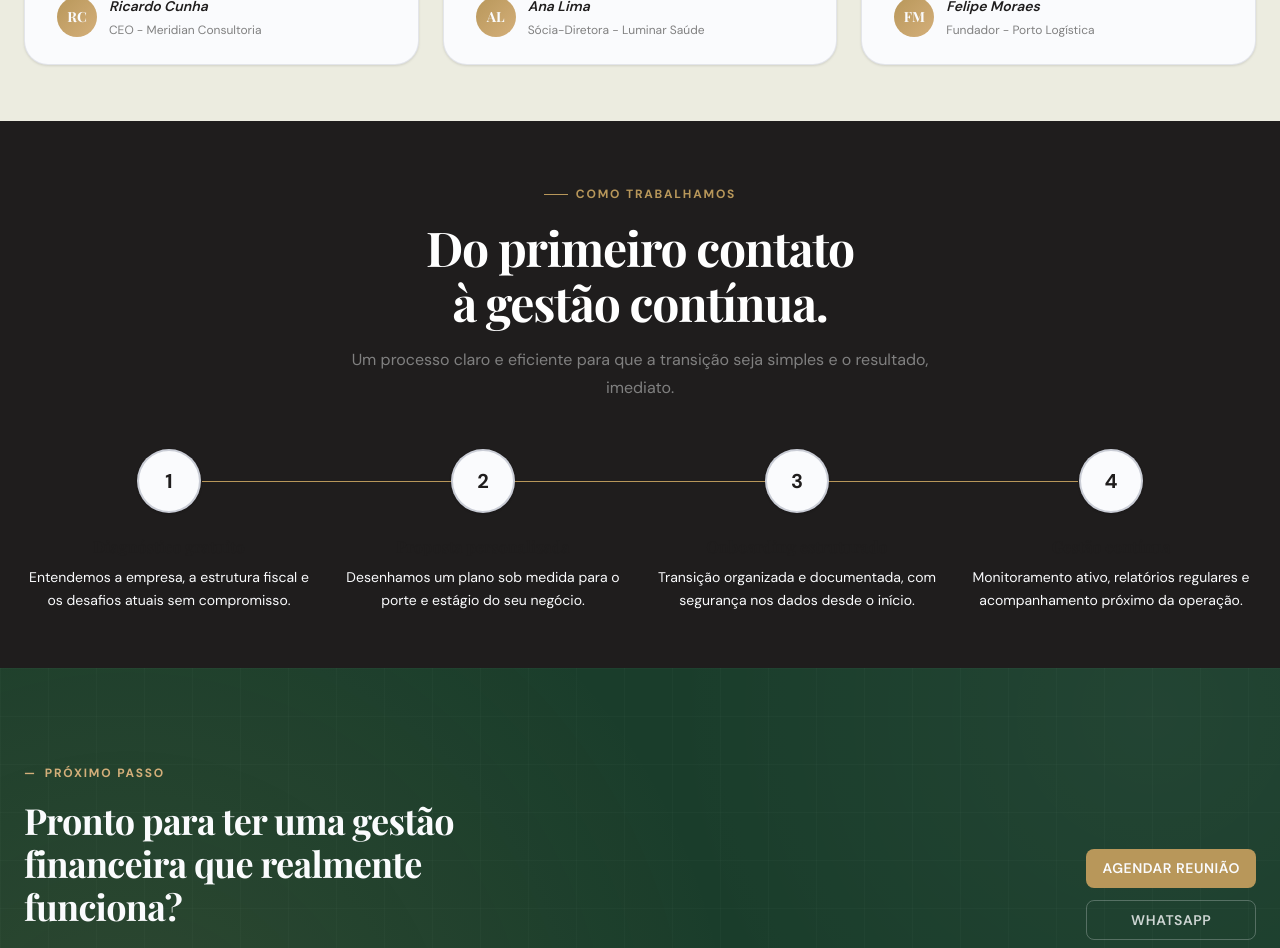
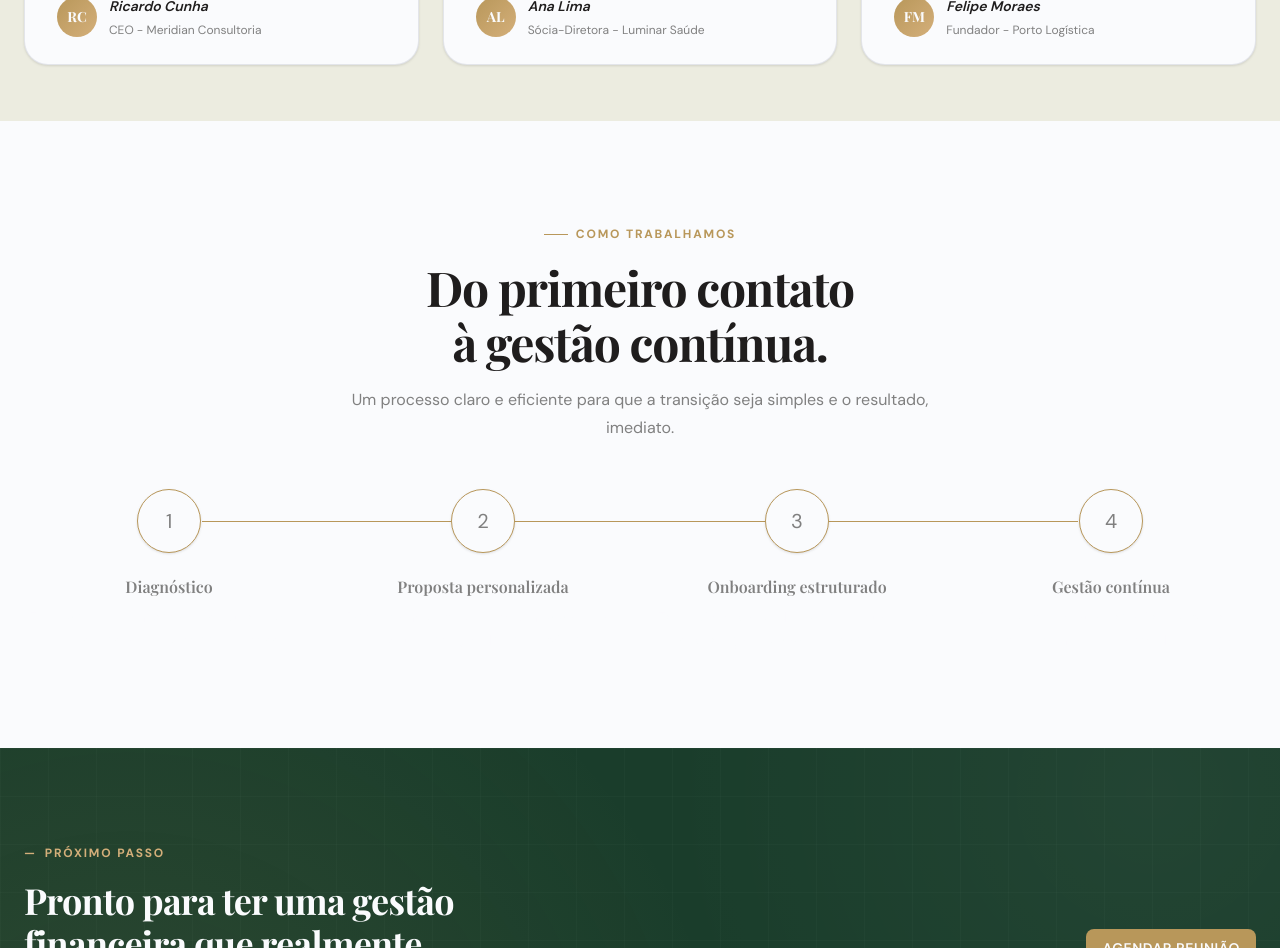
Before and after one commit to ByPhilipee/repo-front-cm, a React (Vite) app: page / in a window 1280 px wide. Shown: the part 2880-3828 px from the top of the page. Built offline with nearby package versions, Linux system fonts and the light colour scheme; a web font is replaced by a local one.

Commit message:
feat: ajustado o process

```diff
--- a/src/components/Home/Process.jsx
+++ b/src/components/Home/Process.jsx
@@ -4,7 +4,7 @@
 const steps = [
   {
     number: '1',
-    title: 'Diagnóstico gratuito',
+    title: 'Diagnóstico',
     text: 'Entendemos a empresa, a estrutura fiscal e os desafios atuais sem compromisso.',
   },
   {
@@ -26,12 +26,12 @@
 
 export default function Process() {
   return (
-    <section className="section-padding" aria-labelledby="process-title">
+    <section className={styles.processSection} aria-labelledby="process-title">
       <div className="container-main">
         <SectionHeader
           align="center"
           eyebrow="Como trabalhamos"
-          titleClassName="text-white"
+
           title={
             <>
               Do primeiro contato
--- a/src/components/Home/Process.module.css
+++ b/src/components/Home/Process.module.css
@@ -1,3 +1,11 @@
+.processSection {
+  background: var(--color-white);
+  position: relative;
+  overflow: hidden;
+  padding-top: var(--space-24);
+  padding-bottom: var(--space-24);
+}
+
 .processSteps {
   display: grid;
   grid-template-columns: repeat(4, 1fr);
@@ -28,23 +36,21 @@
   height: 64px;
   border-radius: var(--radius-full);
   background: var(--color-white);
-  border: 2px solid var(--color-border-strong);
+  border: 1px solid var(--color-gold);
   display: flex;
   align-items: center;
   justify-content: center;
   margin: 0 auto var(--space-6);
   font-family: var(--font-body);
   font-size: var(--text-xl);
-  font-weight: 700;
-  color: var(--color-black);
+  color: var(--color-slate-mid);
   box-shadow: var(--shadow-sm);
 }
 
 .processTitle {
   font-family: var(--font-display);
   font-size: var(--text-base);
-  font-weight: 700;
-  color: var(--color-black);
+  color: var(--color-slate-mid);
   margin-bottom: var(--space-2);
   line-height: 1.3;
 }
```
